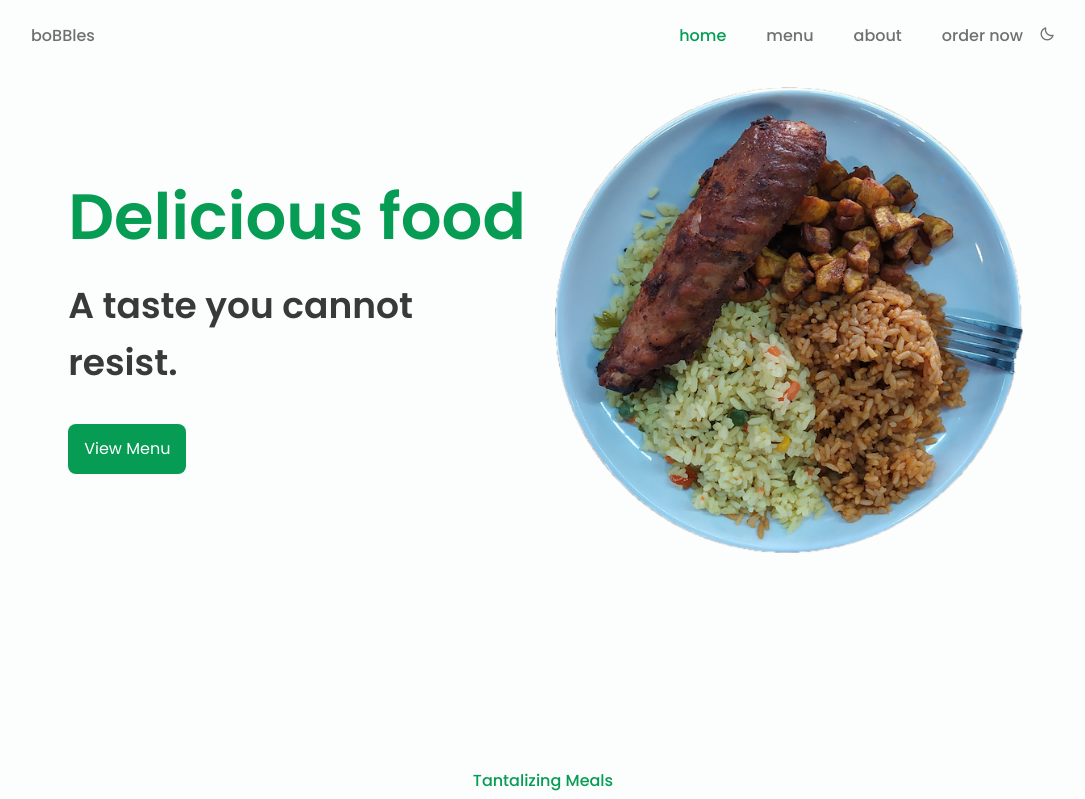
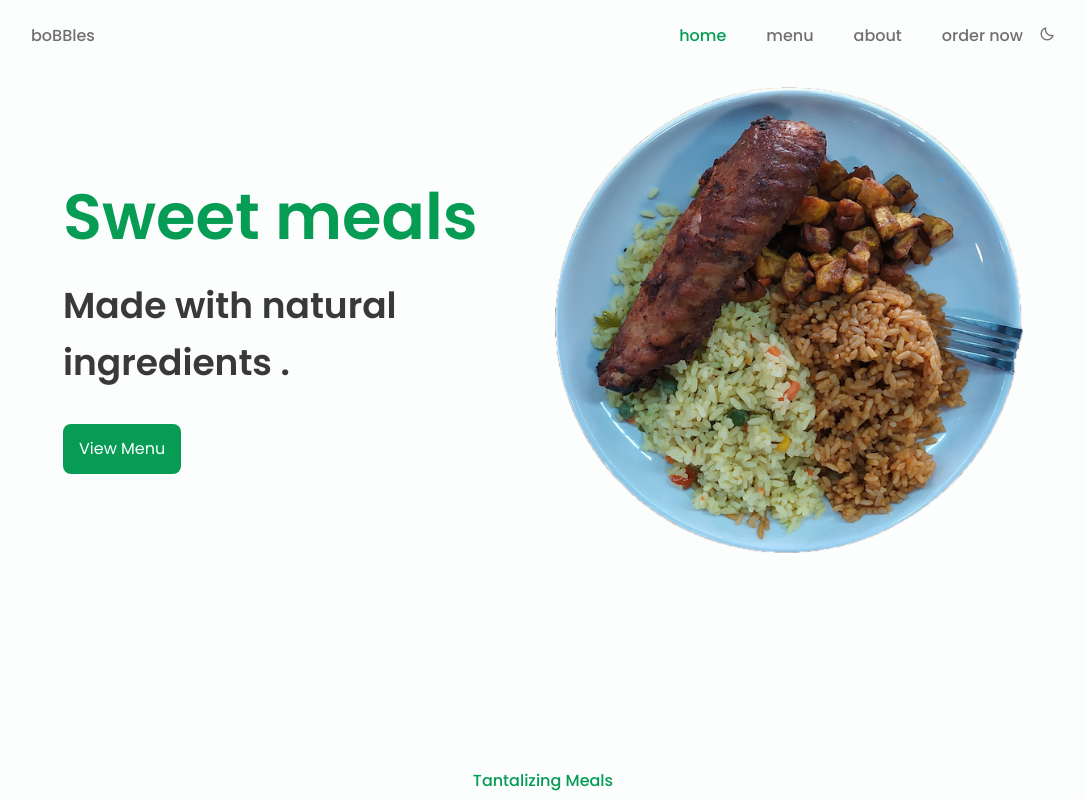
Before and after one commit to tohbay/bobbles-restaurant, a plain HTML site: page index.html in a window 1280 px wide. Shown: the top 799 px of the page, without its empty margins (97-1182 px from the left). Drawn offline with nearby package versions, Linux system fonts and the light colour scheme.

Commit message:
update header caption

```diff
--- a/index.html
+++ b/index.html
@@ -59,10 +59,9 @@
       <section class="home" id="home">
         <div class="home__container bd-container bd-grid">
           <div class="home__data">
-            <h1 class="home__title">Delicious food</h1>
+            <h1 class="home__title">Sweet meals</h1>
             <h2 class="home__subtitle">
-              A taste you cannot <br />
-              resist.
+              Made with natural ingredients .
             </h2>
             <a href="#menu" class="button">View Menu</a>
           </div>
```
